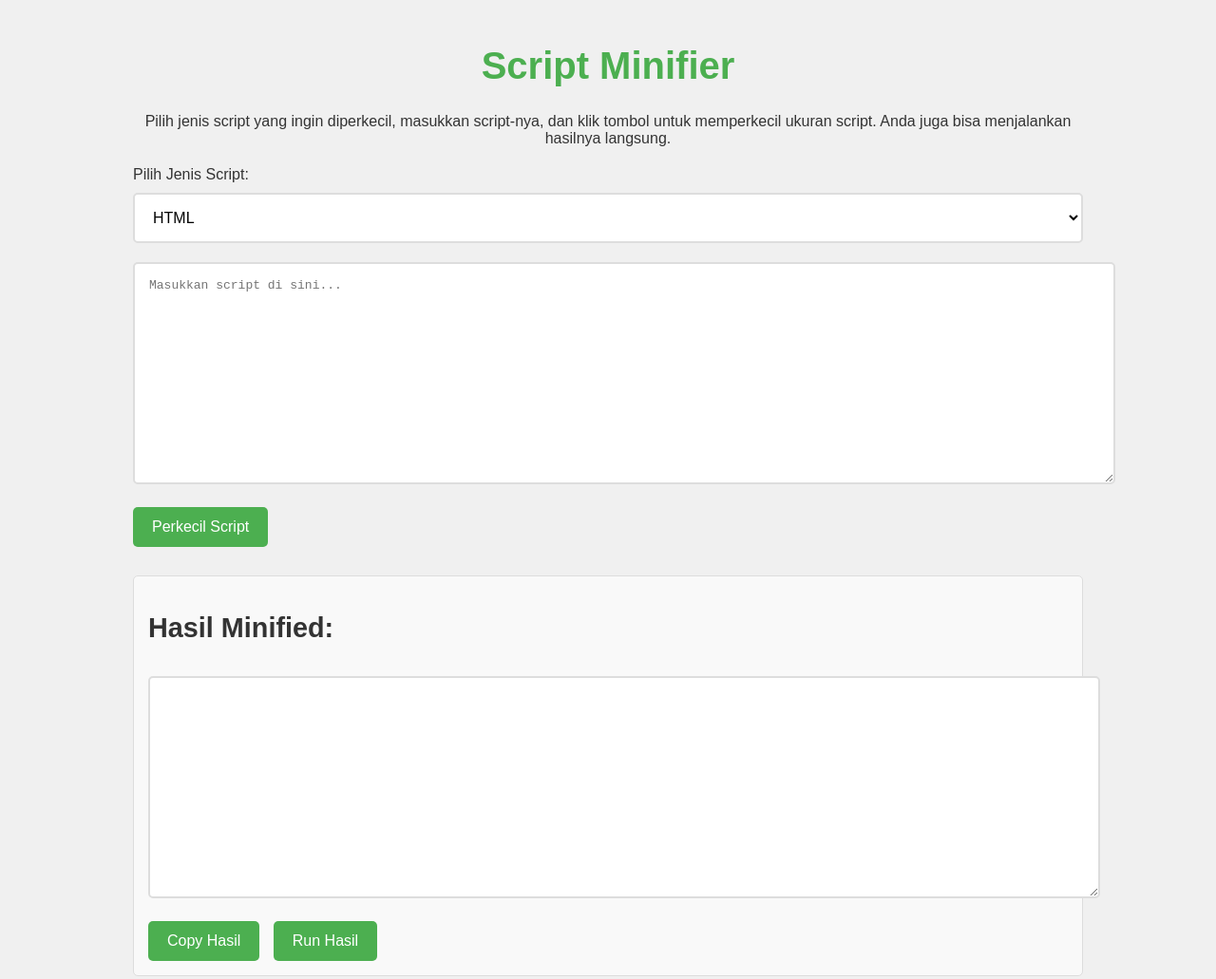
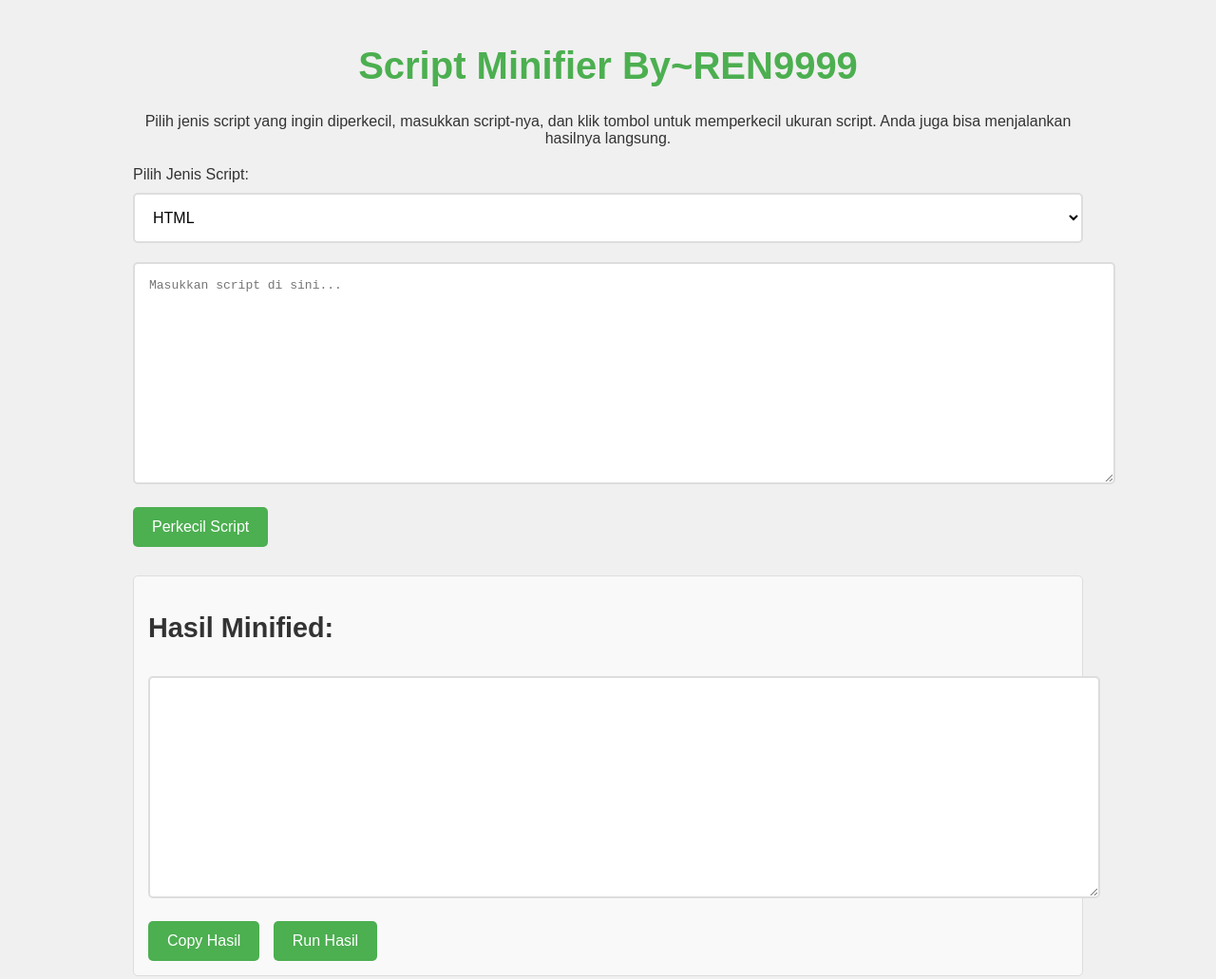
Before and after one commit to what-and-you/memperkrcil_script_html, a plain HTML site: page index.html in a window 1280 px wide. Shown: the top 1031 px of the page at 95% size. Drawn offline with Linux system fonts and the light colour scheme.

Commit message:
Update index.html

```diff
--- a/index.html
+++ b/index.html
@@ -124,7 +124,7 @@
 
     <div class="container">
         <header>
-            <h1>Script Minifier</h1>
+            <h1>Script Minifier By~REN9999</h1>
             <p>Pilih jenis script yang ingin diperkecil, masukkan script-nya, dan klik tombol untuk memperkecil ukuran script. Anda juga bisa menjalankan hasilnya langsung.</p>
         </header>
 
```
